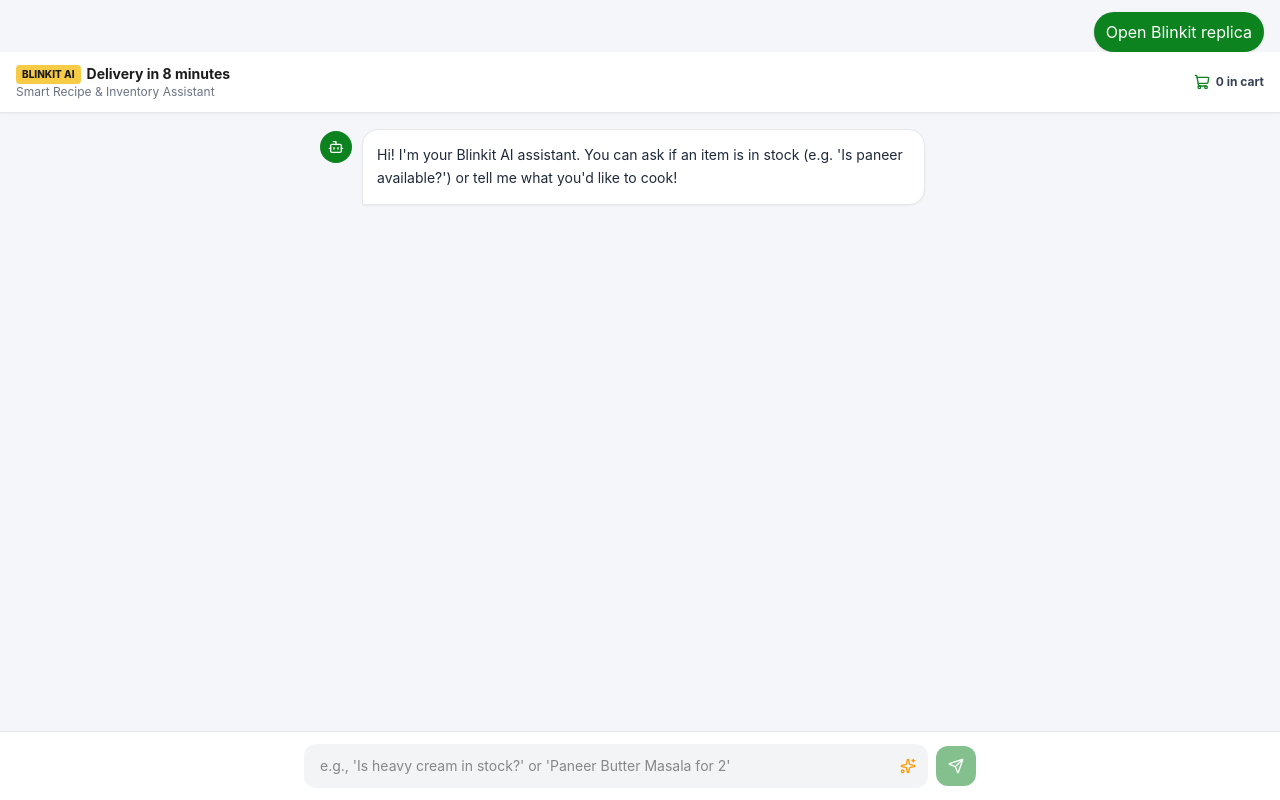
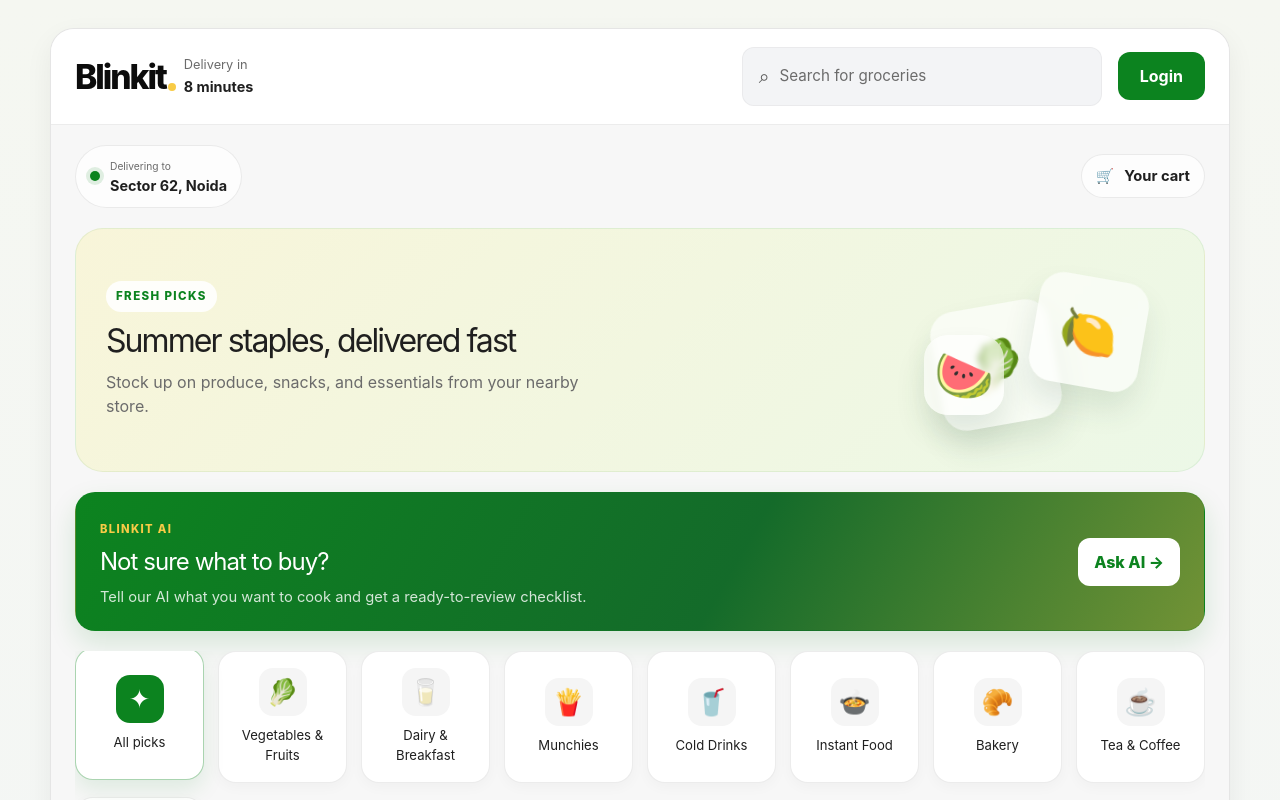
Before and after one commit to ysstbl/Blinkit-AI, a React (Vite) app in the folder recipe-cart-ui/: page / in a window 1280 px wide. Shown: the top 800 px of the page. Built offline with nearby package versions, Linux system fonts and the light colour scheme.

Commit message:
ask ai button on every item

```diff
--- a/recipe-cart-ui/blinkit-replica/App.jsx
+++ b/recipe-cart-ui/blinkit-replica/App.jsx
@@ -1,4 +1,5 @@
 import { useState } from 'react';
+import { Sparkles } from 'lucide-react';
 import './blinkitReplica.css';
 
 const categories = [
@@ -143,7 +144,7 @@
             <button
               type="button"
               className="ai-assistant-button"
-              onClick={() => window.location.assign('/')}
+              onClick={() => window.location.assign('/assistant')}
             >
               Ask AI <span aria-hidden="true">-&gt;</span>
             </button>
@@ -202,7 +203,19 @@
 
                 <div className="price-row">
                   <strong>₹{product.price}</strong>
-                  <button type="button" onClick={() => addToCart(product)}>Add</button>
+                  <div className="product-actions">
+                    <button
+                      type="button"
+                      className="ask-ai-product-button"
+                      aria-label={`Ask AI what you can make with ${product.name}`}
+                      title={`What can I make with ${product.name}?`}
+                      onClick={() => window.location.assign(`/assistant?prompt=${encodeURIComponent(`What can I make with ${product.name}`)}`)}
+                    >
+                      <Sparkles aria-hidden="true" />
+                      <span>Ask AI</span>
+                    </button>
+                    <button type="button" onClick={() => addToCart(product)}>Add</button>
+                  </div>
                 </div>
               </article>
             ))}
--- a/recipe-cart-ui/blinkit-replica/blinkitReplica.css
+++ b/recipe-cart-ui/blinkit-replica/blinkitReplica.css
@@ -737,7 +737,13 @@
   letter-spacing: -0.04em;
 }
 
-.price-row button {
+.product-actions {
+  display: flex;
+  align-items: center;
+  gap: 6px;
+}
+
+.product-actions button {
   border: none;
   background: var(--blinkit-green);
   color: white;
@@ -748,9 +754,33 @@
   transition: background 160ms ease, transform 160ms ease;
 }
 
-.price-row button:hover {
+.product-actions button:hover {
   background: var(--blinkit-green-dark);
   transform: scale(1.04);
+}
+
+.product-actions .ask-ai-product-button {
+  display: inline-flex;
+  align-items: center;
+  gap: 4px;
+  padding: 9px 8px;
+  background: #eef7ef;
+  color: var(--blinkit-green-dark);
+  font-size: 0.72rem;
+}
+
+.product-actions .ask-ai-product-button:hover {
+  background: #dcefe0;
+}
+
+.ask-ai-product-button svg {
+  width: 14px;
+  height: 14px;
+}
+
+.product-actions .ask-ai-product-button:focus-visible {
+  outline: 2px solid var(--blinkit-green-dark);
+  outline-offset: 2px;
 }
 
 .empty-state {
--- a/recipe-cart-ui/src/App.jsx
+++ b/recipe-cart-ui/src/App.jsx
@@ -3,14 +3,18 @@
 import BlinkitReplicaApp from "../blinkit-replica/App.jsx";
 
 function getCurrentRoute() {
-  if (window.location.pathname === "/blinkit") return "blinkit";
   if (window.location.pathname === "/cart") return "cart";
-  return "main";
+  if (window.location.pathname === "/assistant") return "main";
+  return "blinkit";
 }
 
 export default function App() {
   const [route, setRoute] = useState(getCurrentRoute);
-  const [input, setInput] = useState("");
+  const [input, setInput] = useState(() =>
+    window.location.pathname === "/assistant"
+      ? new URLSearchParams(window.location.search).get("prompt") || ""
+      : ""
+  );
   const [messages, setMessages] = useState([
     {
       id: "welcome",
@@ -30,7 +34,7 @@
 
   const navigate = (path) => {
     window.history.pushState({}, "", path);
-    setRoute(path === "/blinkit" ? "blinkit" : path === "/cart" ? "cart" : "main");
+    setRoute(path === "/assistant" ? "main" : path === "/cart" ? "cart" : "blinkit");
   };
 
   if (route === "blinkit" || route === "cart") return <BlinkitReplicaApp showCart={route === "cart"} />;
```
